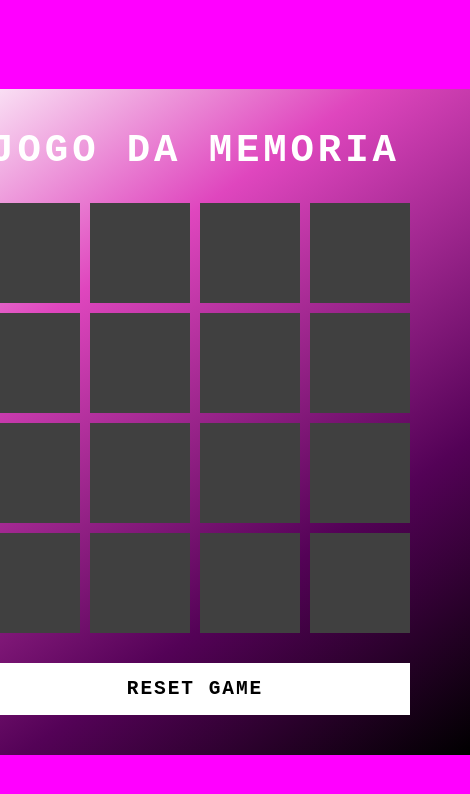
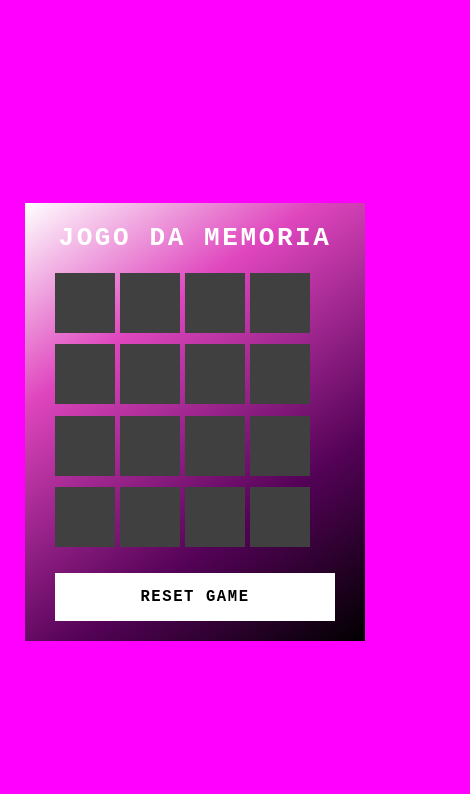
Before and after one commit to Thais-enf/Jogo-da-memoria, a plain HTML site: page index.html in a window 390 px wide. Shown: the whole page, 470 px wide, since content can reach past the window. Drawn offline with Linux system fonts and the light colour scheme.

Commit message:
resposavidade para celular

```diff
--- a/styles/main.css
+++ b/styles/main.css
@@ -86,3 +86,39 @@ transform: rotateY(0deg);
 .boxMatch::after{
  transform: rotateY(180deg);
 }
+
+/* Responsividade para dispositivos menores */
+@media (max-width: 600px) {
+    .container {
+        padding: 20px 30px;
+        gap: 20px;
+    }
+
+    h2 {
+        font-size: 2em;
+    }
+
+    .reset {
+        font-size: 1.2em;
+    }
+
+
+    }
+
+
+/* Ajuste para o tabuleiro e as cartas em telas menores */
+    .game {
+
+
+width: 280px;
+        height: 280px;
+
+
+gap: 5px;
+    }
+
+    .item {
+        width: 60px;
+        height: 60px;
+        font-size: 1.5em;
+    }
```
